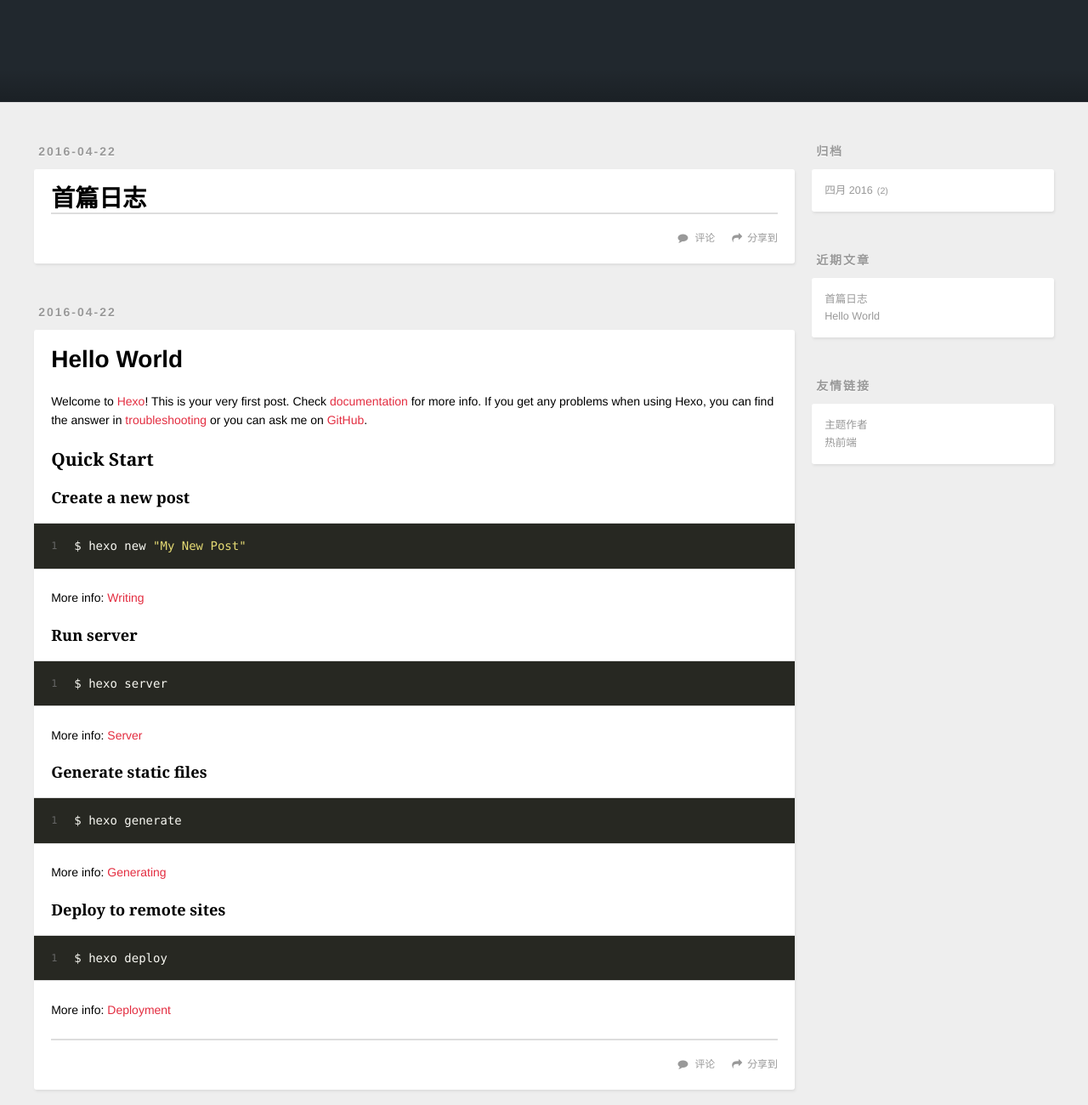
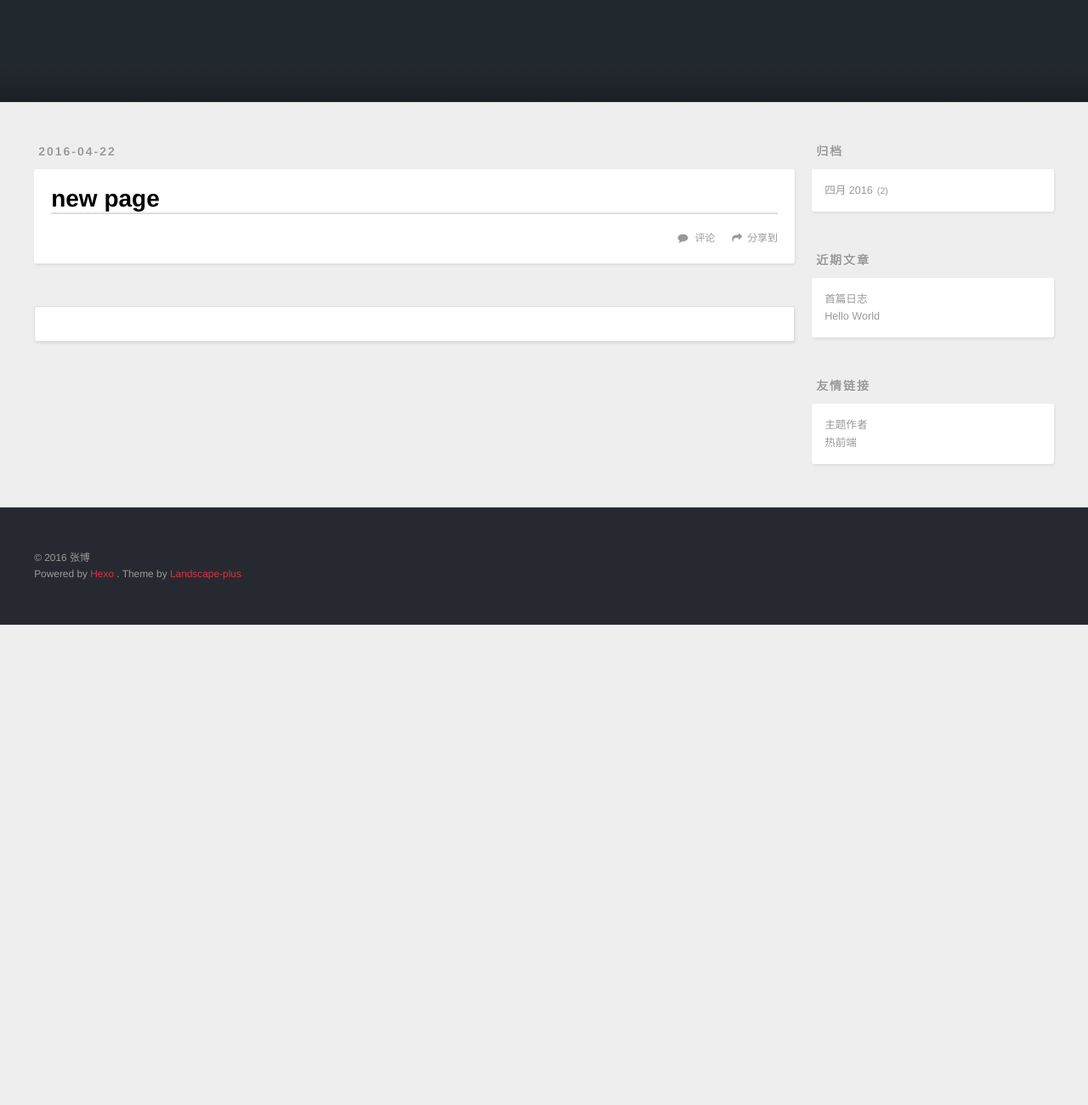
Before and after one commit to zbjumper/zbjumper.github.io, a plain HTML site: page new-page/index.html in a window 1280 px wide. Shown: the part 180-1480 px from the top of the page at 85% size. After the commit the page ends 915 px from the top, so only its background shows below. Drawn offline with nearby package versions, Linux system fonts and the light colour scheme; a script that the page names is missing; a web font is replaced by a local one.

Commit message:
Site updated: 2016-04-22 20:00:19

```diff
--- a/index.html
+++ b/new-page/index.html
@@ -1,19 +1,21 @@
+
 
 <!DOCTYPE html>
 <html>
 <head>
   <meta charset="utf-8">
 
-  <title>Android攻城狮</title>
+  <title>new page | Android攻城狮</title>
   <meta name="viewport" content="width=device-width, initial-scale=1, maximum-scale=1">
   <meta name="description">
 <meta property="og:type" content="website">
-<meta property="og:title" content="Android攻城狮">
-<meta property="og:url" content="http://yoursite.com/index.html">
+<meta property="og:title" content="new page">
+<meta property="og:url" content="http://yoursite.com/new-page/index.html">
 <meta property="og:site_name" content="Android攻城狮">
 <meta property="og:description">
+<meta property="og:updated_time" content="2016-04-22T11:42:12.000Z">
 <meta name="twitter:card" content="summary">
-<meta name="twitter:title" content="Android攻城狮">
+<meta name="twitter:title" content="new page">
 <meta name="twitter:description">
 
     <link rel="alternative" href="/atom.xml" title="Android攻城狮" type="application/atom+xml">
@@ -67,12 +69,10 @@
   </div>
 </header>
     <div class="outer">
-      <section id="main">
-
-    <article id="post-首篇日志" class="article article-type-post" itemscope itemprop="blogPost">
+      <section id="main"><article id="page-undefined" class="article article-type-page" itemscope itemprop="blogPost">
   <div class="article-meta">
-    <a href="/2016/04/22/首篇日志/" class="article-date">
-  <time datetime="2016-04-22T06:48:03.000Z" itemprop="datePublished">2016-04-22</time>
+    <a href="/new-page/index.html" class="article-date">
+  <time datetime="2016-04-22T11:42:12.000Z" itemprop="datePublished">2016-04-22</time>
 </a>
 
   </div>
@@ -82,8 +82,8 @@
       <header class="article-header">
 
 
-    <h1 itemprop="name">
-      <a class="article-title" href="/2016/04/22/首篇日志/">首篇日志</a>
+    <h1 class="article-title" itemprop="name">
+      new page
     </h1>
 
 
@@ -96,73 +96,25 @@
     </div>
     <footer class="article-footer">
 
-        <a data-url="http://yoursite.com/2016/04/22/首篇日志/" data-id="cinbmzawt0001oifyiq23exg7" class="article-share-link" data-share="baidu" data-title="首篇日志">分享到</a>
+        <a data-url="http://yoursite.com/new-page/index.html" data-id="cinbo0mmp0000qyfyhfwtinfc" class="article-share-link" data-share="baidu" data-title="new page">分享到</a>
 
 
 
-        <a href="http://yoursite.com/2016/04/22/首篇日志/#ds-thread" class="article-comment-link">评论</a>
+        <a href="http://yoursite.com/new-page/index.html#ds-thread" class="article-comment-link">评论</a>
 
 
 
     </footer>
   </div>
 
-</article>
 
-
-
-    <article id="post-hello-world" class="article article-type-post" itemscope itemprop="blogPost">
-  <div class="article-meta">
-    <a href="/2016/04/22/hello-world/" class="article-date">
-  <time datetime="2016-04-22T06:33:19.000Z" itemprop="datePublished">2016-04-22</time>
-</a>
-
-  </div>
-  <div class="article-inner">
-
-
-      <header class="article-header">
-
-
-    <h1 itemprop="name">
-      <a class="article-title" href="/2016/04/22/hello-world/">Hello World</a>
-    </h1>
-
-
-      </header>
-
-    <div class="article-entry" itemprop="articleBody">
-
-        <p>Welcome to <a href="https://hexo.io/" target="_blank" rel="external">Hexo</a>! This is your very first post. Check <a href="https://hexo.io/docs/" target="_blank" rel="external">documentation</a> for more info. If you get any problems when using Hexo, you can find the answer in <a href="https://hexo.io/docs/troubleshooting.html" target="_blank" rel="external">troubleshooting</a> or you can ask me on <a href="https://github.com/hexojs/hexo/issues" target="_blank" rel="external">GitHub</a>.</p>
-<h2 id="Quick-Start"><a href="#Quick-Start" class="headerlink" title="Quick Start"></a>Quick Start</h2><h3 id="Create-a-new-post"><a href="#Create-a-new-post" class="headerlink" title="Create a new post"></a>Create a new post</h3><figure class="highlight bash"><table><tr><td class="gutter"><pre><span class="line">1</span><br></pre></td><td class="code"><pre><span class="line">$ hexo new <span class="string">"My New Post"</span></span><br></pre></td></tr></table></figure>
-<p>More info: <a href="https://hexo.io/docs/writing.html" target="_blank" rel="external">Writing</a></p>
-<h3 id="Run-server"><a href="#Run-server" class="headerlink" title="Run server"></a>Run server</h3><figure class="highlight bash"><table><tr><td class="gutter"><pre><span class="line">1</span><br></pre></td><td class="code"><pre><span class="line">$ hexo server</span><br></pre></td></tr></table></figure>
-<p>More info: <a href="https://hexo.io/docs/server.html" target="_blank" rel="external">Server</a></p>
-<h3 id="Generate-static-files"><a href="#Generate-static-files" class="headerlink" title="Generate static files"></a>Generate static files</h3><figure class="highlight bash"><table><tr><td class="gutter"><pre><span class="line">1</span><br></pre></td><td class="code"><pre><span class="line">$ hexo generate</span><br></pre></td></tr></table></figure>
-<p>More info: <a href="https://hexo.io/docs/generating.html" target="_blank" rel="external">Generating</a></p>
-<h3 id="Deploy-to-remote-sites"><a href="#Deploy-to-remote-sites" class="headerlink" title="Deploy to remote sites"></a>Deploy to remote sites</h3><figure class="highlight bash"><table><tr><td class="gutter"><pre><span class="line">1</span><br></pre></td><td class="code"><pre><span class="line">$ hexo deploy</span><br></pre></td></tr></table></figure>
-<p>More info: <a href="https://hexo.io/docs/deployment.html" target="_blank" rel="external">Deployment</a></p>
-
-
-    </div>
-    <footer class="article-footer">
-
-        <a data-url="http://yoursite.com/2016/04/22/hello-world/" data-id="cinbmzawo0000oifyshohbdof" class="article-share-link" data-share="baidu" data-title="Hello World">分享到</a>
-
-
-
-        <a href="http://yoursite.com/2016/04/22/hello-world/#ds-thread" class="article-comment-link">评论</a>
-
-
-
-    </footer>
-  </div>
 
 </article>
 
 
-
-
+  <section id="comments">
+    <div id="ds-thread" class="ds-thread" data-thread-key="new-page/index.html" data-title="new page" data-url="http://yoursite.com/new-page/index.html"></div>
+  </section>
 </section>
 
       <aside id="sidebar">
```
Also changed, not shown: 2016/04/22/hello-world/index.html (+1 -1 lines), 2016/04/22/首篇日志/index.html (+1 -1 lines).
